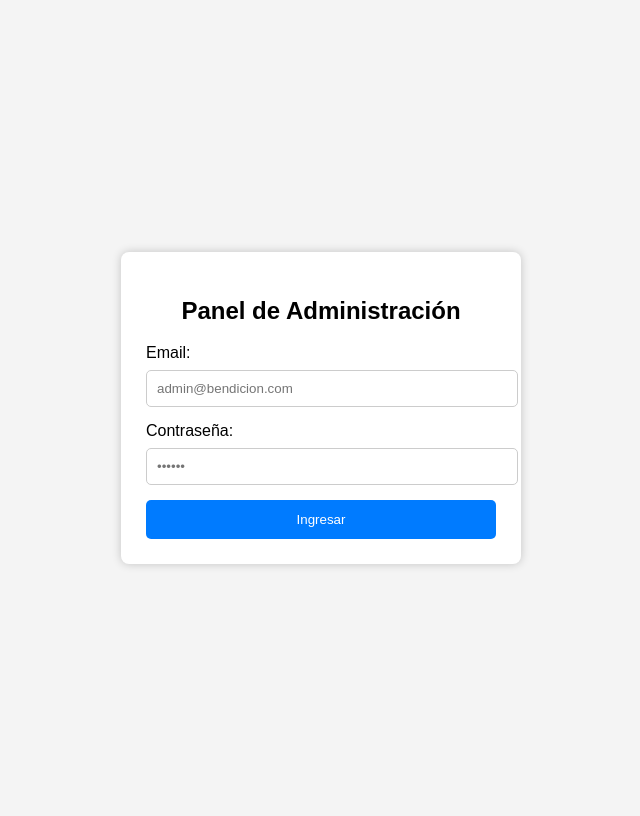
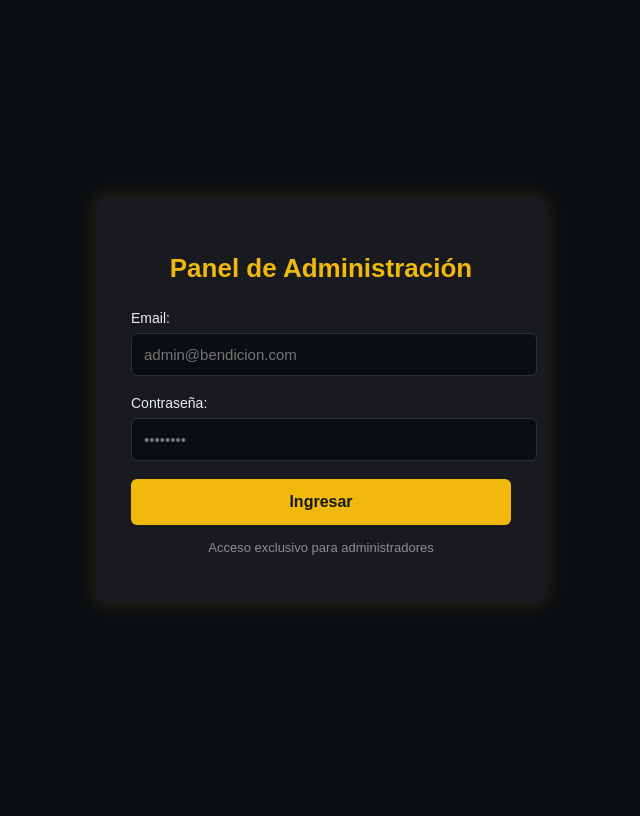
Before and after one commit to empireyoncar/Criptomoneda-BENDICION, a Flask app: template templates/login.html in a window 1280 px wide. Shown: the whole page, without its empty margins (319-959 px from the left). After the commit the page ends 606 px from the top, so only its background shows below. Run offline with Flask 3, Linux system fonts and the light colour scheme; the template is opened without the code that fills it, so the values that code supplies are empty.

Commit message:
actualizacion de login.html binance

```diff
--- a/templates/login.html
+++ b/templates/login.html
@@ -3,47 +3,94 @@
 <head>
     <meta charset="UTF-8">
     <title>Login Administrador – BENDICIÓN</title>
+
     <style>
+        /* ------------------------------
+           TEMA OSCURO ESTILO BINANCE
+        ------------------------------ */
         body {
-            font-family: Arial;
-            background: #f4f4f4;
+            font-family: Arial, sans-serif;
+            background: #0b0e11;
+            color: #eaecef;
+            margin: 0;
+            padding: 0;
             display: flex;
             justify-content: center;
             align-items: center;
             height: 100vh;
         }
+
         .login-box {
-            background: white;
-            padding: 25px;
-            border-radius: 8px;
-            box-shadow: 0 0 10px rgba(0,0,0,0.2);
-            width: 350px;
+            background: #181a20;
+            padding: 35px;
+            border-radius: 10px;
+            width: 380px;
+            box-shadow: 0 0 20px rgba(240,185,11,0.15);
+            animation: fadeIn 0.6s ease;
         }
+
+        @keyframes fadeIn {
+            from { opacity: 0; transform: translateY(20px); }
+            to { opacity: 1; transform: translateY(0); }
+        }
+
+        h2 {
+            text-align: center;
+            color: #f0b90b;
+            margin-bottom: 25px;
+            font-size: 26px;
+        }
+
+        label {
+            font-size: 14px;
+            color: #eaecef;
+        }
+
         input {
             width: 100%;
-            padding: 10px;
-            margin-top: 8px;
-            margin-bottom: 15px;
-            border: 1px solid #ccc;
-            border-radius: 5px;
+            padding: 12px;
+            margin-top: 6px;
+            margin-bottom: 18px;
+            border: 1px solid #2b3139;
+            border-radius: 6px;
+            background: #0b0e11;
+            color: #eaecef;
+            font-size: 15px;
+            transition: 0.2s;
         }
+
+        input:focus {
+            border-color: #f0b90b;
+            outline: none;
+            box-shadow: 0 0 5px rgba(240,185,11,0.4);
+        }
+
         button {
             width: 100%;
-            padding: 12px;
-            background: #007bff;
-            color: white;
+            padding: 14px;
+            background: #f0b90b;
+            color: #181a20;
             border: none;
-            border-radius: 5px;
+            border-radius: 6px;
             cursor: pointer;
+            font-size: 16px;
+            font-weight: bold;
+            transition: 0.2s;
         }
+
         button:hover {
-            background: #0056b3;
+            background: #c99700;
         }
-        h2 {
+
+        .footer-text {
             text-align: center;
+            margin-top: 15px;
+            font-size: 13px;
+            color: #8b8d90;
         }
     </style>
 </head>
+
 <body>
 
 <div class="login-box">
@@ -54,10 +101,12 @@
         <input type="text" name="email" placeholder="admin@bendicion.com" required>
 
         <label>Contraseña:</label>
-        <input type="password" name="password" placeholder="••••••" required>
+        <input type="password" name="password" placeholder="••••••••" required>
 
         <button type="submit">Ingresar</button>
     </form>
+
+    <p class="footer-text">Acceso exclusivo para administradores</p>
 </div>
 
 </body>
```
